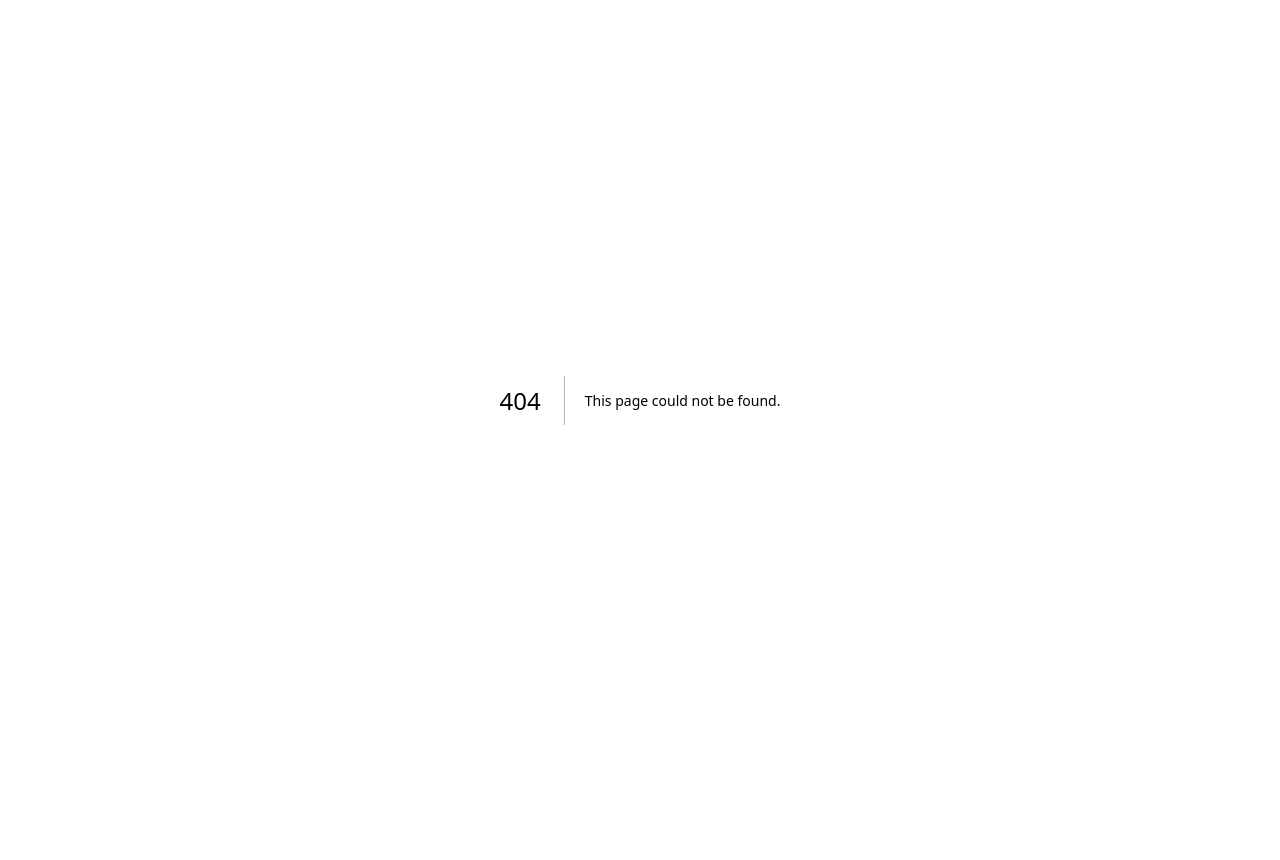
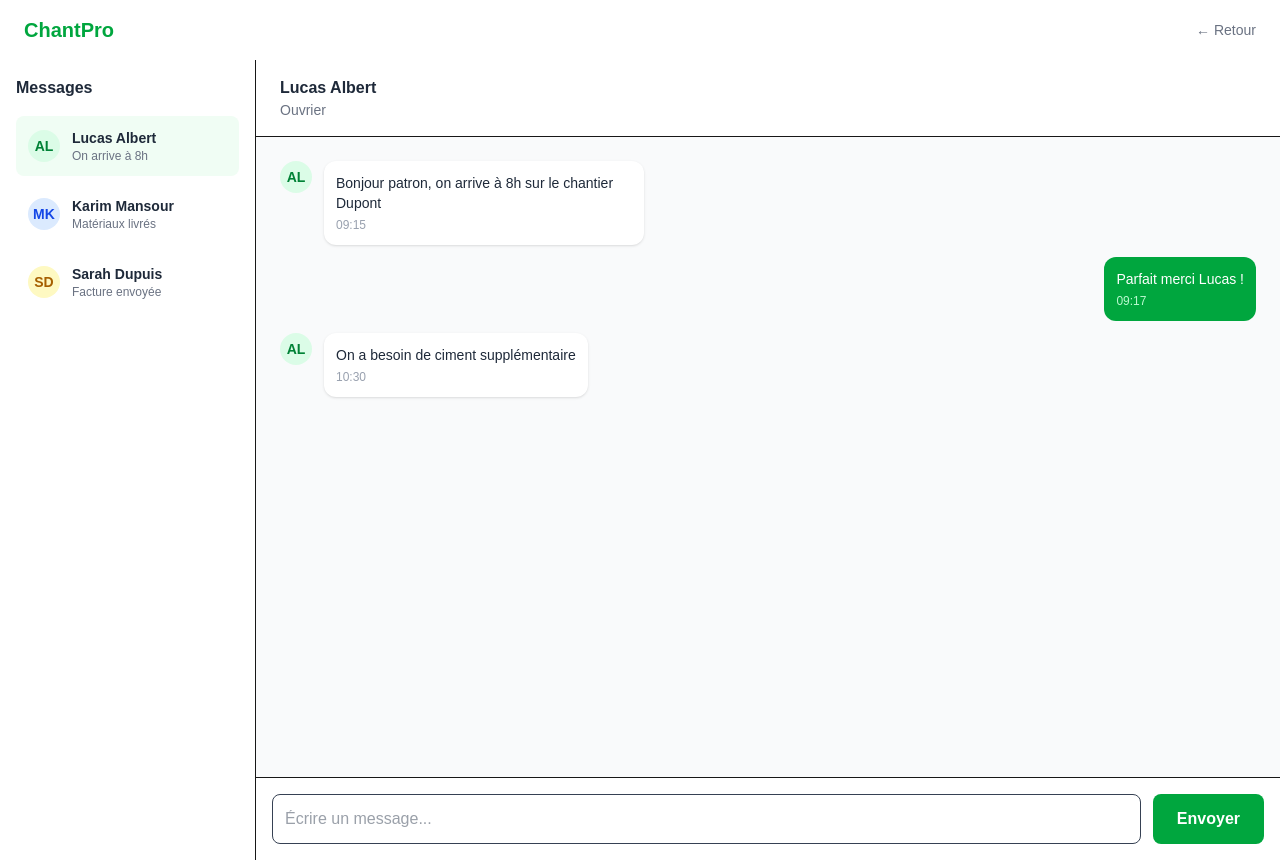
Before and after one commit to Titi59000/chantiproV1, a Next.js app: page /messagerie in a window 1280 px wide. Before the commit this address had no page. Before the commit the page ends 800 px from the top, so only its background shows below. Built offline with nearby package versions, Linux system fonts and the light colour scheme.

Commit message:
Ajout page messagerie et heures

```diff
--- /dev/null
+++ b/app/messagerie/page.tsx
@@ -0,0 +1,124 @@
+"use client"
+
+import Link from "next/link"
+
+export default function Messagerie() {
+  return (
+    <div className="min-h-screen bg-gray-50">
+{/* Header */}
+<div className="bg-white shadow px-6 py-4 flex justify-between items-center">
+  <h1 className="text-xl font-bold text-green-600">ChantPro</h1>
+  <Link href="/dashboard">
+    <button className="text-gray-500 text-sm">← Retour</button>
+  </Link>
+</div>{/* Contenu */}
+<div className="flex h-screen">
+
+  {/* Colonne gauche - liste des conversations */}
+  <div className="w-64 bg-white border-r p-4">
+
+    <h2 className="font-bold text-gray-800 mb-4">Messages</h2>
+
+    {/* Conversation 1 */}
+    <div className="p-3 rounded-lg bg-green-50 cursor-pointer mb-2">
+      <div className="flex items-center gap-3">
+        <div className="bg-green-100 text-green-700 font-bold rounded-full w-8 h-8 flex items-center justify-center text-sm">
+          AL
+        </div>
+        <div>
+          <p className="font-bold text-gray-800 text-sm">Lucas Albert</p>
+          <p className="text-gray-500 text-xs">On arrive à 8h</p>
+        </div>
+      </div>
+    </div>
+
+    {/* Conversation 2 */}
+    <div className="p-3 rounded-lg hover:bg-gray-50 cursor-pointer mb-2">
+      <div className="flex items-center gap-3">
+        <div className="bg-blue-100 text-blue-700 font-bold rounded-full w-8 h-8 flex items-center justify-center text-sm">
+          MK
+        </div>
+        <div>
+          <p className="font-bold text-gray-800 text-sm">Karim Mansour</p>
+          <p className="text-gray-500 text-xs">Matériaux livrés</p>
+        </div>
+      </div>
+    </div>
+
+    {/* Conversation 3 */}
+    <div className="p-3 rounded-lg hover:bg-gray-50 cursor-pointer mb-2">
+      <div className="flex items-center gap-3">
+        <div className="bg-yellow-100 text-yellow-700 font-bold rounded-full w-8 h-8 flex items-center justify-center text-sm">
+          SD
+        </div>
+        <div>
+          <p className="font-bold text-gray-800 text-sm">Sarah Dupuis</p>
+          <p className="text-gray-500 text-xs">Facture envoyée</p>
+        </div>
+      </div>
+    </div>
+
+  </div>
+
+  {/* Colonne droite - les messages */}
+  <div className="flex-1 flex flex-col">
+
+    {/* Nom du contact en haut */}
+    <div className="bg-white border-b px-6 py-4">
+      <p className="font-bold text-gray-800">Lucas Albert</p>
+      <p className="text-gray-500 text-sm">Ouvrier</p>
+    </div>
+
+    {/* Les messages */}
+    <div className="flex-1 p-6 flex flex-col gap-3">
+
+      {/* Message reçu */}
+      <div className="flex gap-3">
+        <div className="bg-green-100 text-green-700 font-bold rounded-full w-8 h-8 flex items-center justify-center text-sm flex-shrink-0">
+          AL
+        </div>
+        <div className="bg-white p-3 rounded-xl shadow max-w-xs">
+          <p className="text-gray-800 text-sm">Bonjour patron, on arrive à 8h sur le chantier Dupont</p>
+          <p className="text-gray-400 text-xs mt-1">09:15</p>
+        </div>
+      </div>
+
+      {/* Message envoyé */}
+      <div className="flex gap-3 justify-end">
+        <div className="bg-green-600 p-3 rounded-xl max-w-xs">
+          <p className="text-white text-sm">Parfait merci Lucas !</p>
+          <p className="text-green-200 text-xs mt-1">09:17</p>
+        </div>
+      </div>
+
+      {/* Message reçu */}
+      <div className="flex gap-3">
+        <div className="bg-green-100 text-green-700 font-bold rounded-full w-8 h-8 flex items-center justify-center text-sm flex-shrink-0">
+          AL
+        </div>
+        <div className="bg-white p-3 rounded-xl shadow max-w-xs">
+          <p className="text-gray-800 text-sm">On a besoin de ciment supplémentaire</p>
+          <p className="text-gray-400 text-xs mt-1">10:30</p>
+        </div>
+      </div>
+
+    </div>
+
+    {/* Zone de saisie en bas */}
+    <div className="bg-white border-t p-4 flex gap-3">
+      <input
+        type="text"
+        placeholder="Écrire un message..."
+        className="flex-1 p-3 border rounded-lg text-gray-700"
+      />
+      <button className="bg-green-600 text-white px-6 py-3 rounded-lg font-bold">
+        Envoyer
+      </button>
+    </div>
+
+  </div>
+
+</div>
+    </div>
+  )
+}
```
